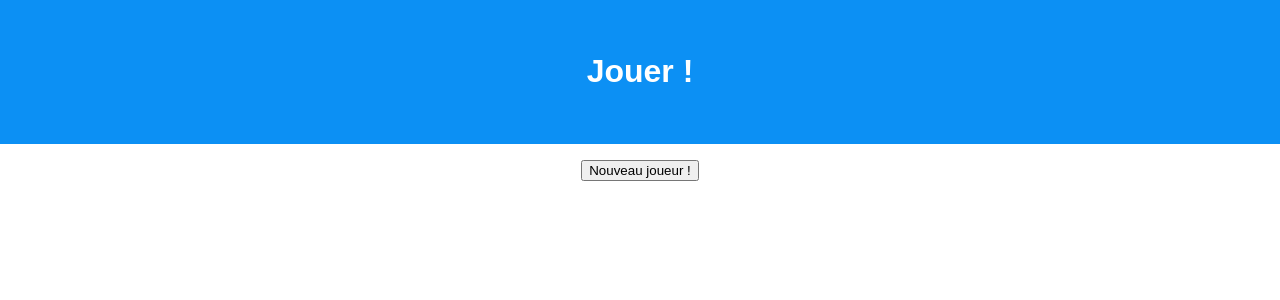
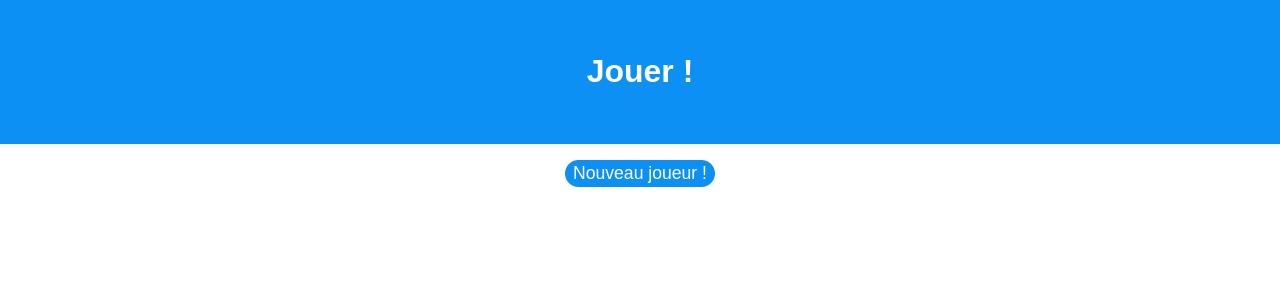
Before and after one commit to Adi-df/le-jeu-du-poids, a Next.js app: page /play in a window 1280 px wide. Shown: the top 300 px of the page. Built offline with nearby package versions, Linux system fonts and the light colour scheme.

Commit message:
Style new player button

```diff
--- a/pages/play.tsx
+++ b/pages/play.tsx
@@ -19,7 +19,7 @@ const Play: NextPage = () => {
           } key={id} />
         )}
       </div>
-      <button onClick={() => setPlayer(players => [...players, { id: players.length, name: "Nouveau joueur" }])}>Nouveau joueur !</button>
+      <button className={styles.new_player} onClick={() => setPlayer(players => [...players, { id: players.length, name: "Nouveau joueur" }])}>Nouveau joueur !</button>
     </div>
   </main>
 }
--- a/styles/Play.module.css
+++ b/styles/Play.module.css
@@ -6,3 +6,14 @@
 
   margin-top: 1rem;
 }
+
+.new_player {
+  cursor: pointer;
+  font-size: 1.1rem;
+
+  color: white;
+  background-color: #0c90f4;
+
+  border: 2px solid #0c90f4;
+  border-radius: 20px;
+}
--- a/styles/PlayerInput.module.css
+++ b/styles/PlayerInput.module.css
@@ -1,5 +1,6 @@
 .input {
   display: flex;
+  margin: 10px 0;
 }
 .input .name {
   padding: 0.4rem;
```
